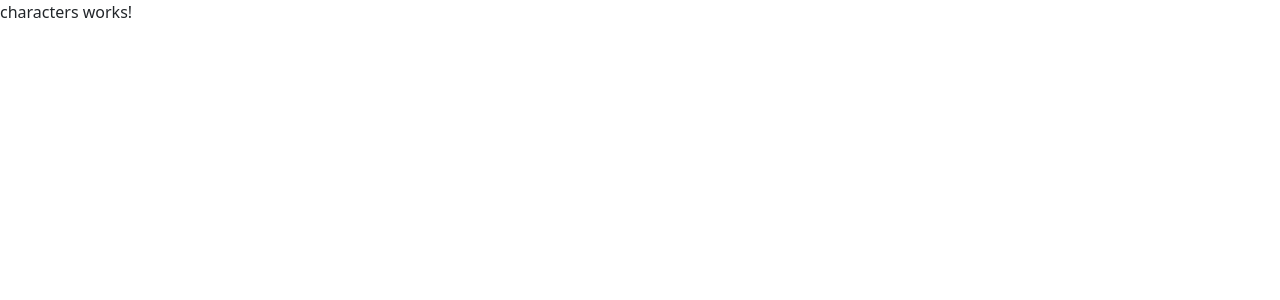
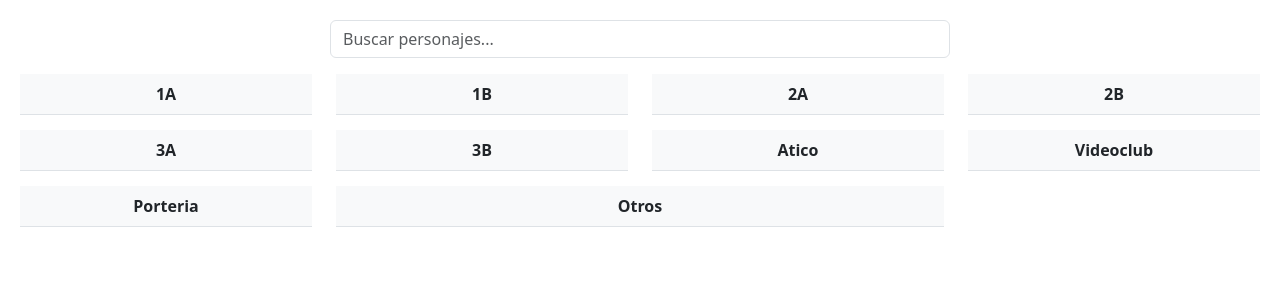
Before and after one commit to Mascalerino/quiz-tv-shows, an Angular app: page /characters in a window 1280 px wide. Shown: the top 300 px of the page. Built offline with nearby package versions, Linux system fonts and the light colour scheme.

Commit message:
Update app module and characters component
Add character service and character model

Update tsconfig.json

```diff
--- a/src/app/app.module.ts
+++ b/src/app/app.module.ts
@@ -1,18 +1,20 @@
 import { NgModule } from '@angular/core';
 import { BrowserModule } from '@angular/platform-browser';
 import { AppComponent } from './app.component';
-import { HomeComponent } from './home/home.component'; // Importa HomeComponent
+import { HomeComponent } from './home/home.component';
 import { CharactersComponent } from './characters/characters.component';
 import { AppRoutingModule } from './app-routing.module';
+import { CharacterService } from './services/character.service';
+import { FormsModule } from '@angular/forms'; // Asegúrate de importar FormsModule
 
 @NgModule({
-  declarations: [
-    AppComponent,
-    HomeComponent, // Declara HomeComponent
-    CharactersComponent,
+  declarations: [AppComponent, HomeComponent, CharactersComponent],
+  imports: [
+    BrowserModule,
+    AppRoutingModule,
+    FormsModule, // Añadir FormsModule
   ],
-  imports: [BrowserModule, AppRoutingModule],
-  providers: [],
+  providers: [CharacterService],
   bootstrap: [AppComponent],
 })
 export class AppModule {}
--- a/src/app/characters/characters.component.css
+++ b/src/app/characters/characters.component.css
@@ -0,0 +1,13 @@
+.characters-container {
+  margin: 20px;
+}
+
+.table {
+  width: 100%;
+  margin-bottom: 15px;
+}
+
+th {
+  background-color: #f8f9fa;
+  text-align: center;
+}
--- a/src/app/characters/characters.component.html
+++ b/src/app/characters/characters.component.html
@@ -1 +1,145 @@
-<p>characters works!</p>
+<div class="characters-container">
+  <!-- Input de búsqueda centrado -->
+  <div class="d-flex justify-content-center mb-3">
+    <input
+      type="text"
+      class="form-control w-50"
+      placeholder="Buscar personajes..."
+    />
+  </div>
+
+  <!-- Filas con las tablas -->
+  <div class="row">
+    <!-- Fila 1: 4 tablas -->
+    <div class="col-3">
+      <table class="table">
+        <thead>
+          <tr>
+            <th>1A</th>
+          </tr>
+        </thead>
+        <tbody>
+          <!-- Aquí puedes agregar el contenido de la tabla -->
+        </tbody>
+      </table>
+    </div>
+    <div class="col-3">
+      <table class="table">
+        <thead>
+          <tr>
+            <th>1B</th>
+          </tr>
+        </thead>
+        <tbody>
+          <!-- Aquí puedes agregar el contenido de la tabla -->
+        </tbody>
+      </table>
+    </div>
+    <div class="col-3">
+      <table class="table">
+        <thead>
+          <tr>
+            <th>2A</th>
+          </tr>
+        </thead>
+        <tbody>
+          <!-- Aquí puedes agregar el contenido de la tabla -->
+        </tbody>
+      </table>
+    </div>
+    <div class="col-3">
+      <table class="table">
+        <thead>
+          <tr>
+            <th>2B</th>
+          </tr>
+        </thead>
+        <tbody>
+          <!-- Aquí puedes agregar el contenido de la tabla -->
+        </tbody>
+      </table>
+    </div>
+  </div>
+
+  <div class="row">
+    <!-- Fila 2: 4 tablas -->
+    <div class="col-3">
+      <table class="table">
+        <thead>
+          <tr>
+            <th>3A</th>
+          </tr>
+        </thead>
+        <tbody>
+          <!-- Aquí puedes agregar el contenido de la tabla -->
+        </tbody>
+      </table>
+    </div>
+    <div class="col-3">
+      <table class="table">
+        <thead>
+          <tr>
+            <th>3B</th>
+          </tr>
+        </thead>
+        <tbody>
+          <!-- Aquí puedes agregar el contenido de la tabla -->
+        </tbody>
+      </table>
+    </div>
+    <div class="col-3">
+      <table class="table">
+        <thead>
+          <tr>
+            <th>Atico</th>
+          </tr>
+        </thead>
+        <tbody>
+          <!-- Aquí puedes agregar el contenido de la tabla -->
+        </tbody>
+      </table>
+    </div>
+    <div class="col-3">
+      <table class="table">
+        <thead>
+          <tr>
+            <th>Videoclub</th>
+          </tr>
+        </thead>
+        <tbody>
+          <!-- Aquí puedes agregar el contenido de la tabla -->
+        </tbody>
+      </table>
+    </div>
+  </div>
+
+  <div class="row">
+    <!-- Fila 3: 2 tablas -->
+    <div class="col-3">
+      <!-- Portería con col-3 sin mb -->
+      <table class="table">
+        <thead>
+          <tr>
+            <th>Porteria</th>
+          </tr>
+        </thead>
+        <tbody>
+          <!-- Aquí puedes agregar el contenido de la tabla -->
+        </tbody>
+      </table>
+    </div>
+    <div class="col-6">
+      <!-- Otros sin mb -->
+      <table class="table">
+        <thead>
+          <tr>
+            <th>Otros</th>
+          </tr>
+        </thead>
+        <tbody>
+          <!-- Aquí puedes agregar el contenido de la tabla -->
+        </tbody>
+      </table>
+    </div>
+  </div>
+</div>
--- a/src/app/characters/characters.component.ts
+++ b/src/app/characters/characters.component.ts
@@ -1,10 +1,24 @@
-import { Component } from '@angular/core';
+import { Component, OnInit } from '@angular/core';
+import { CharacterService } from '../services/character.service'; // Asegúrate de importar el servicio
+import { ICharacter } from '../models/character.model';
 
 @Component({
   selector: 'app-characters',
   templateUrl: './characters.component.html',
-  styleUrls: ['./characters.component.css']
+  styleUrls: ['./characters.component.css'],
 })
-export class CharactersComponent {
+export class CharactersComponent implements OnInit {
+  totalCharacters: number = 0;
+  charactersByFloor: { [key: string]: number } = {};
+  characters1A: ICharacter[] = [];
 
+  constructor(private characterService: CharacterService) {}
+
+  ngOnInit(): void {
+    // Obtener el número total de personajes
+    this.totalCharacters = this.characterService.getTotalCharacters();
+
+    // Obtener el número de personajes por piso
+    this.charactersByFloor = this.characterService.getCharactersByFloor();
+  }
 }
--- /dev/null
+++ b/src/app/services/character.service.ts
@@ -0,0 +1,43 @@
+import { Injectable } from '@angular/core';
+// Importar el archivo JSON desde la carpeta assets/data
+import * as charactersData from '../../assets/data/characters.json';
+// Importar las interfaces desde models
+import { ICharactersByFloor, ICharacter } from '../models/character.model'; // Actualizado con la "I"
+
+@Injectable({
+  providedIn: 'root',
+})
+export class CharacterService {
+  // Cargar los datos de los personajes desde el archivo JSON
+  private characters: ICharactersByFloor = charactersData;
+
+  constructor() {}
+
+  // Método para obtener el número total de personajes
+  getTotalCharacters(): number {
+    let totalCharacters = 0;
+    for (const floor in this.characters) {
+      if (Object.prototype.hasOwnProperty.call(this.characters, floor)) {
+        totalCharacters += this.characters[floor].length; // Sumar los personajes por piso
+      }
+    }
+    return totalCharacters;
+  }
+
+  // Método para obtener el número de personajes por piso
+  getCharactersByFloor(): { [key: string]: number } {
+    let charactersByFloor: { [key: string]: number } = {};
+
+    for (const floor in this.characters) {
+      if (Object.prototype.hasOwnProperty.call(this.characters, floor)) {
+        charactersByFloor[floor] = this.characters[floor].length; // Número de personajes por piso
+      }
+    }
+    return charactersByFloor;
+  }
+
+  // Método para obtener los personajes de un piso específico
+  getCharactersByFloorName(floor: string): ICharacter[] {
+    return this.characters[floor] || []; // Si no se encuentra el piso, devuelve un array vacío
+  }
+}
```
Also changed, not shown: src/app/models/character.model.ts (added, +9 -0 lines), tsconfig.json (+2 -5 lines).
